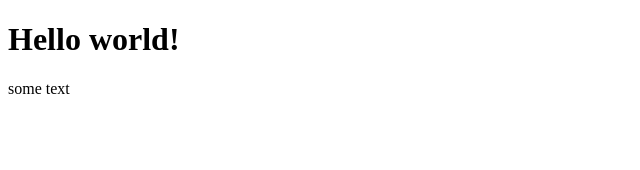
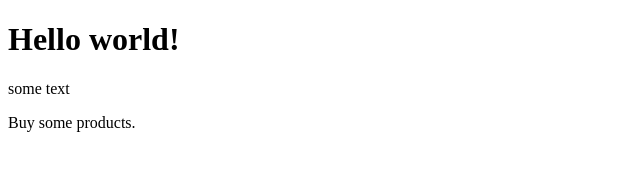
Before and after one commit to eugene241/site, a plain HTML site: page index.html in a window 1280 px wide. Shown: the whole page, without its empty margins (0-640 px from the left). Drawn offline with Linux system fonts and the light colour scheme.

Commit message:
Add some text

```diff
--- a/index.html
+++ b/index.html
@@ -7,5 +7,6 @@
 <body>
 	<h1>Hello world!</h1>
 	<p>some text</p>
+	<p>Buy some products.</p>
 </body>
 </html>
```
